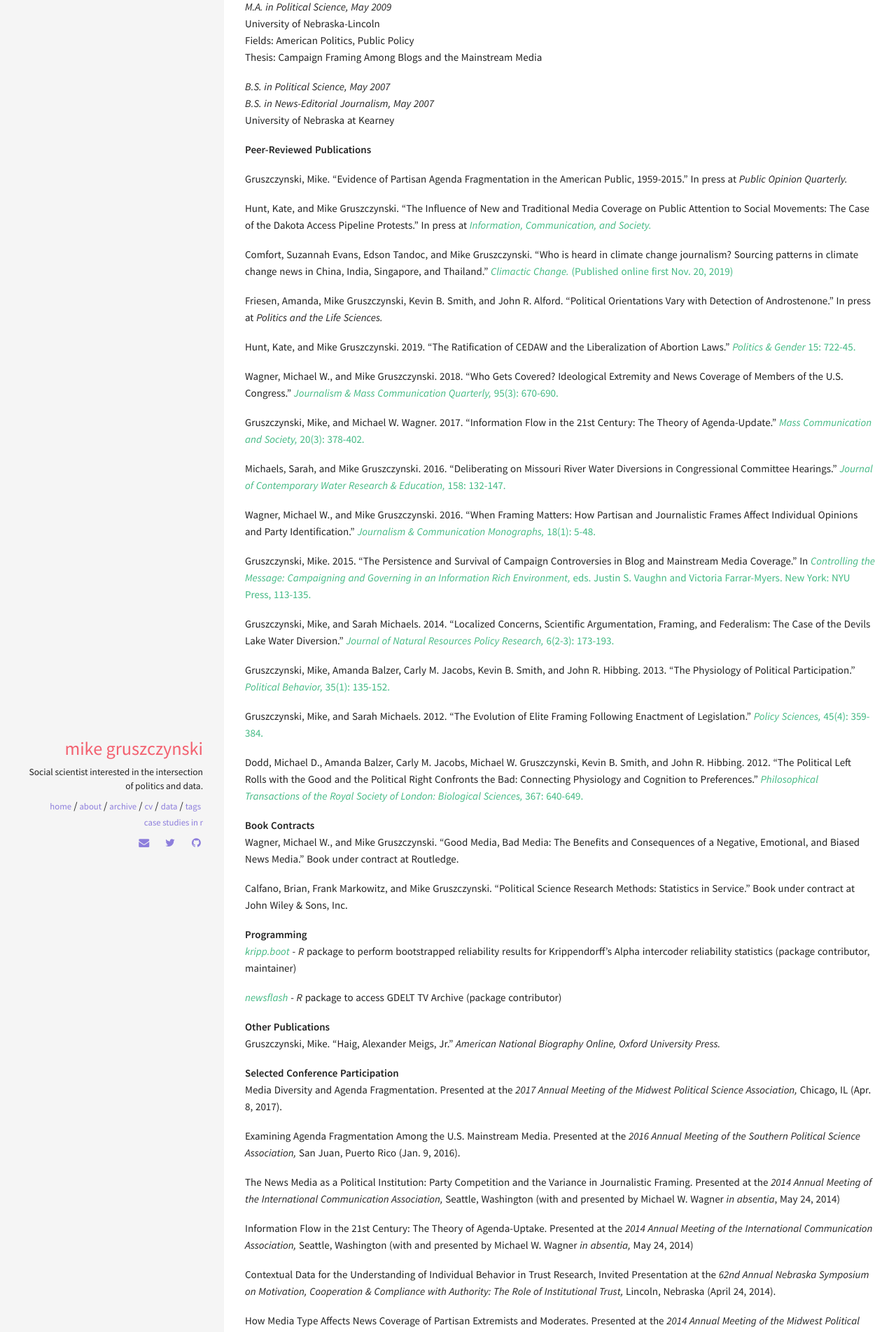
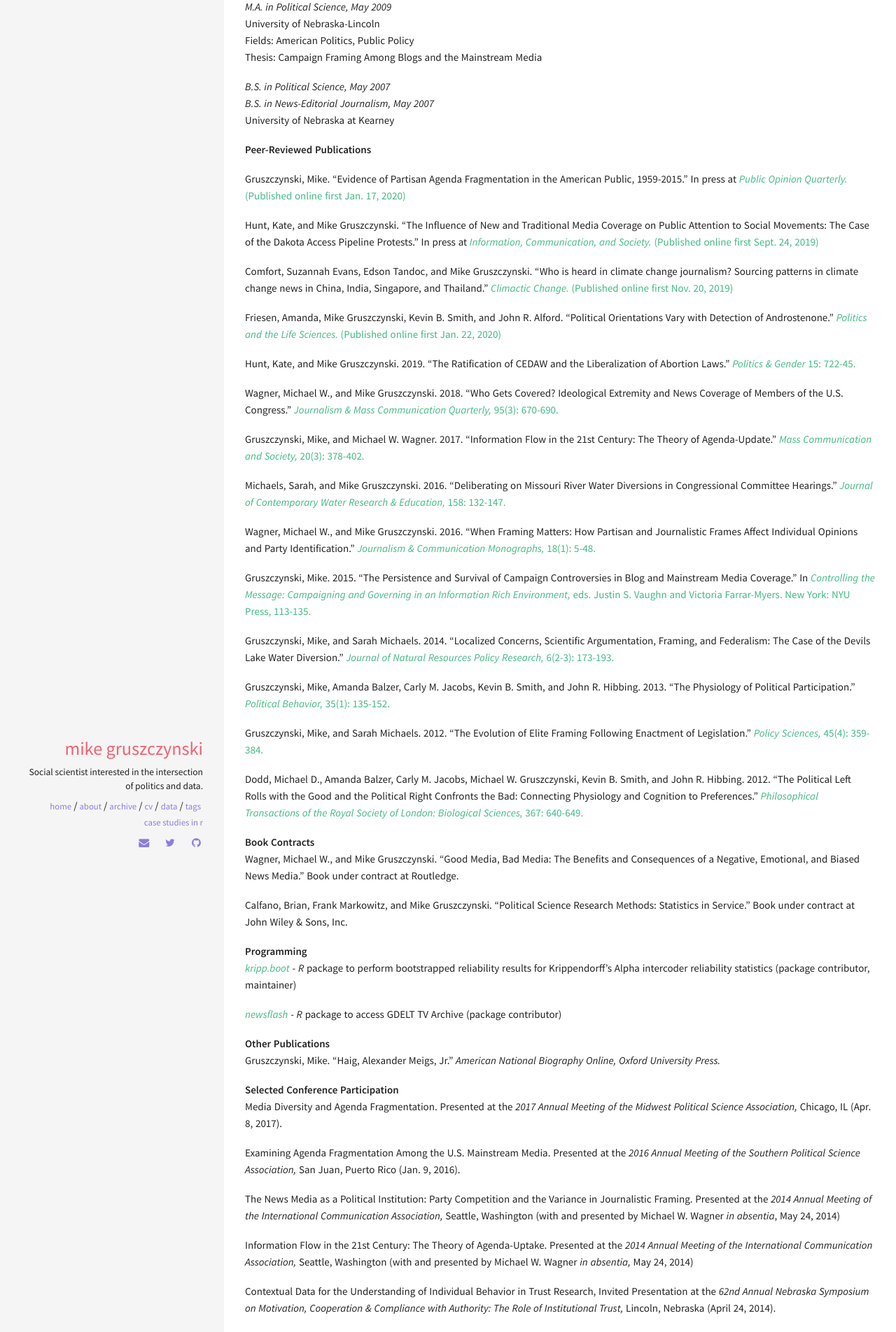
Before and after one commit to MikeGruz/mikegruz.github.io, a Jekyll site: the page built from cv.md, in a window 1280 px wide. Shown: the part 1327-3231 px from the top of the page at 70% size. Built offline with Jekyll 4.4.1, drawn with Linux system fonts in a browser that asks for light colours; some of the changed text lies outside the part shown.

Commit message:
added new pubs

```diff
--- a/cv.md
+++ b/cv.md
@@ -70,13 +70,13 @@ University of Nebraska at Kearney
 
 **Peer-Reviewed Publications**
 
-Gruszczynski, Mike. "Evidence of Partisan Agenda Fragmentation in the American Public, 1959-2015." In press at *Public Opinion Quarterly.*
+Gruszczynski, Mike. "Evidence of Partisan Agenda Fragmentation in the American Public, 1959-2015." In press at [*Public Opinion Quarterly.* (Published online first Jan. 17, 2020)](https://academic.oup.com/poq/advance-article/doi/10.1093/poq/nfz046/5708951?searchresult=1){:target="_blank"}
 
-Hunt, Kate, and Mike Gruszczynski. "The Influence of New and Traditional Media Coverage on Public Attention to Social Movements: The Case of the Dakota Access Pipeline Protests." In press at [*Information, Communication, and Society.*](https://www.tandfonline.com/doi/full/10.1080/1369118X.2019.1670228){:target="_blank"}
+Hunt, Kate, and Mike Gruszczynski. "The Influence of New and Traditional Media Coverage on Public Attention to Social Movements: The Case of the Dakota Access Pipeline Protests." In press at [*Information, Communication, and Society.* (Published online first Sept. 24, 2019)](https://www.tandfonline.com/doi/full/10.1080/1369118X.2019.1670228){:target="_blank"}
 
 Comfort, Suzannah Evans, Edson Tandoc, and Mike Gruszczynski. "Who is heard in climate change journalism? Sourcing patterns in climate change news in China, India, Singapore, and Thailand." [*Climactic Change.* (Published online first Nov. 20, 2019)](https://link.springer.com/article/10.1007/s10584-019-02597-1){:target="_blank"}
 
-Friesen, Amanda, Mike Gruszczynski, Kevin B. Smith, and John R. Alford. "Political Orientations Vary with Detection of Androstenone." In press at *Politics and the Life Sciences.*
+Friesen, Amanda, Mike Gruszczynski, Kevin B. Smith, and John R. Alford. "Political Orientations Vary with Detection of Androstenone." [*Politics and the Life Sciences.* (Published online first Jan. 22, 2020)](https://www.cambridge.org/core/journals/politics-and-the-life-sciences/article/political-attitudes-vary-with-detection-of-androstenone/AE5D552DAD0EAB987CA711FE5DB190AE){:target="_blank"}
 
 Hunt, Kate, and Mike Gruszczynski. 2019. "The Ratification of CEDAW and the Liberalization of Abortion Laws." [*Politics & Gender* 15: 722-45.](https://www.cambridge.org/core/journals/politics-and-gender/article/ratification-of-cedaw-and-the-liberalization-of-abortion-laws/BF1314CB5F3384C21CB6BB788A6D4FE7){:target="_blank"}
 
```
